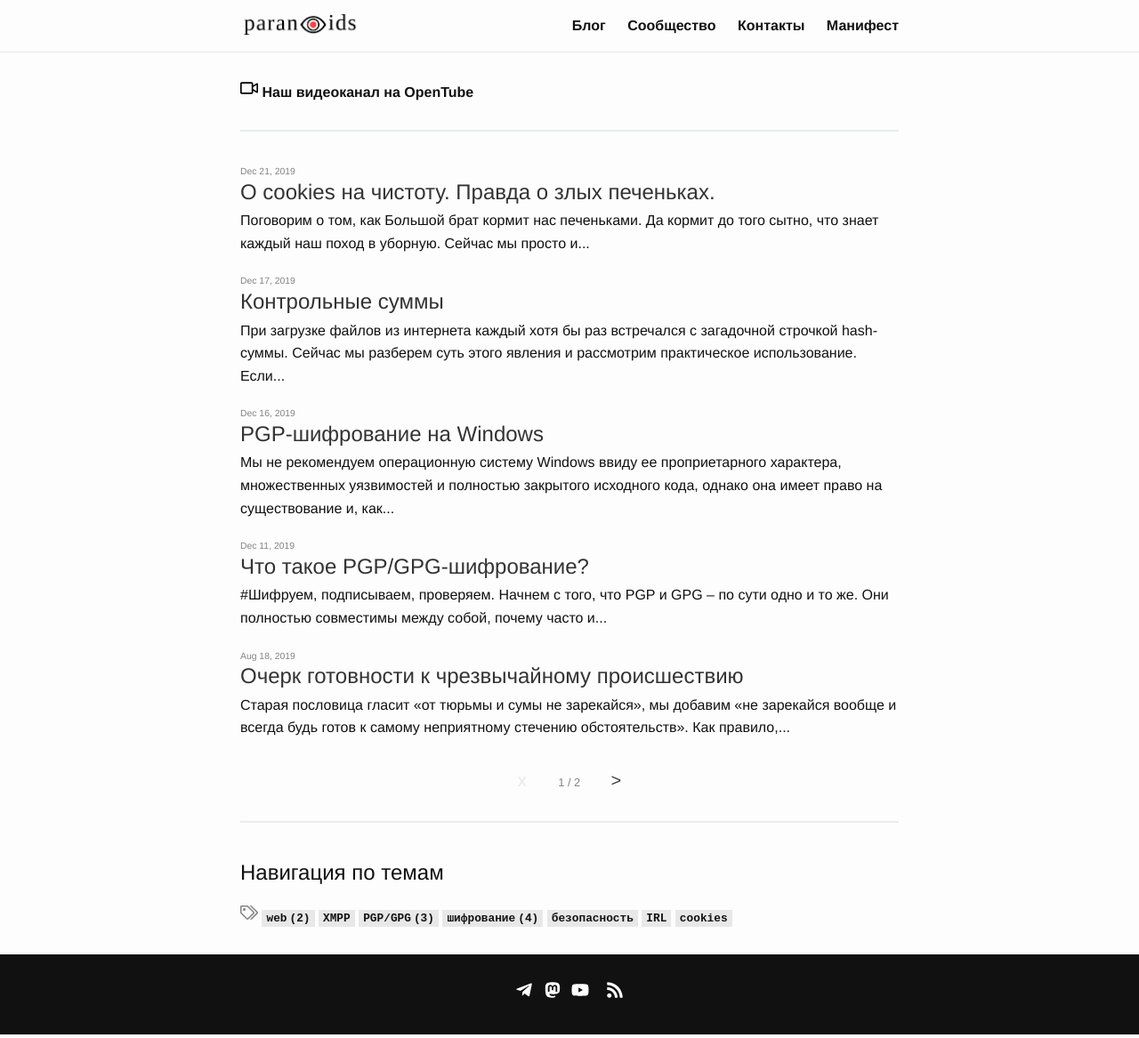
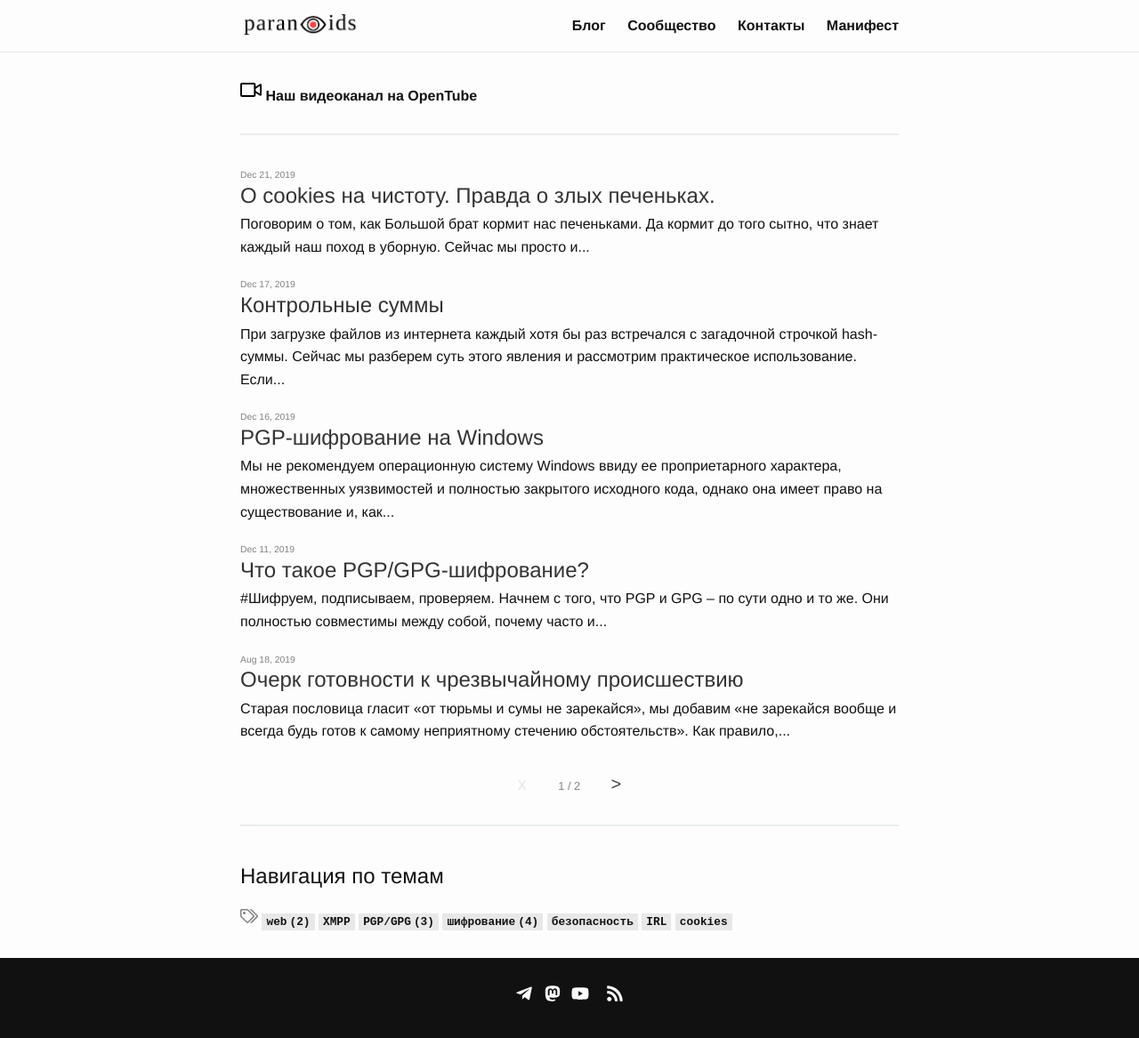
Before and after one commit to 2b7E1n6D0e5R7/2b7E1n6D0e5R7.github.io, a Jekyll site: the page built from index.html, in a window 1280 px wide. Shown: the whole page at 89% size. Built offline with Jekyll 4.4.1, drawn with Linux system fonts in a browser that asks for light colours; the list of posts is cut into pages by our own code.

Commit message:
Update blog.html

```diff
--- a/_layouts/blog.html
+++ b/_layouts/blog.html
@@ -4,8 +4,8 @@
 <div class="blog-menu">
 
   <div class="blog-menu_link">
-    <svg xmlns="http://www.w3.org/2000/svg" width="20px" height="20px" viewBox="0 0 576 512"><path id="video" d="M543.9 96c-6.2 0-12.5 1.8-18.2 5.7L416 170.1v-58.3c0-26.4-23.2-47.8-51.8-47.8H51.8C23.2 64 0 85.4 0 111.8v288.4C0 426.6 23.2 448 51.8 448h312.4c28.6 0 51.8-21.4 51.8-47.8v-58.3l109.7 68.3c5.7 4 12.1 5.7 18.2 5.7 16.6 0 32.1-13 32.1-31.5V127.5C576 109 560.5 96 543.9 96zM368 200v198.9c-.6.4-1.8 1.1-3.8 1.1H51.8c-2 0-3.2-.6-3.8-1.1V113.1c.6-.4 1.8-1.1 3.8-1.1h312.4c2 0 3.2.6 3.8 1.1V200zm160 155.2l-112-69.8v-58.7l112-69.8v198.3z"/></svg>
-    <b>Наш видеоканал на OpenTube</b>
+    <svg xmlns="http://www.w3.org/2000/svg" width="24px" height="24px" viewBox="0 0 576 512"><path id="video" d="M543.9 96c-6.2 0-12.5 1.8-18.2 5.7L416 170.1v-58.3c0-26.4-23.2-47.8-51.8-47.8H51.8C23.2 64 0 85.4 0 111.8v288.4C0 426.6 23.2 448 51.8 448h312.4c28.6 0 51.8-21.4 51.8-47.8v-58.3l109.7 68.3c5.7 4 12.1 5.7 18.2 5.7 16.6 0 32.1-13 32.1-31.5V127.5C576 109 560.5 96 543.9 96zM368 200v198.9c-.6.4-1.8 1.1-3.8 1.1H51.8c-2 0-3.2-.6-3.8-1.1V113.1c.6-.4 1.8-1.1 3.8-1.1h312.4c2 0 3.2.6 3.8 1.1V200zm160 155.2l-112-69.8v-58.7l112-69.8v198.3z"/></svg>
+    <span class="blog-menu_text"><b>Наш видеоканал на OpenTube</b></span>
   </div>
 
 </div>
```
